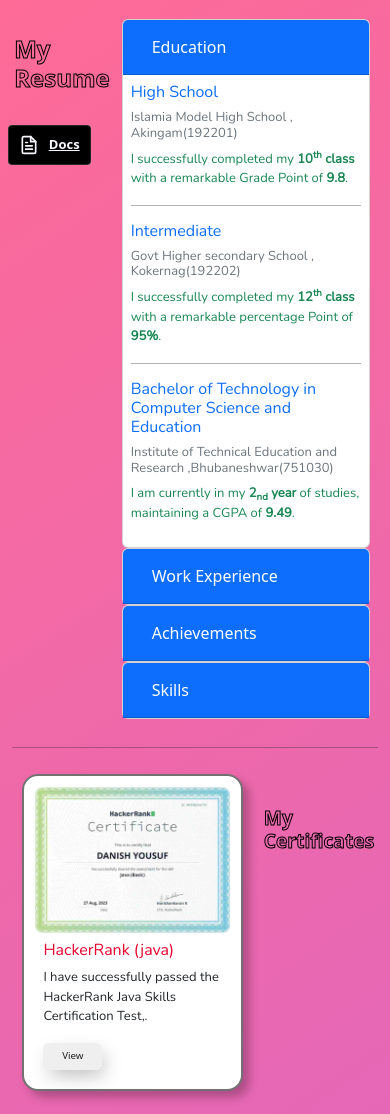
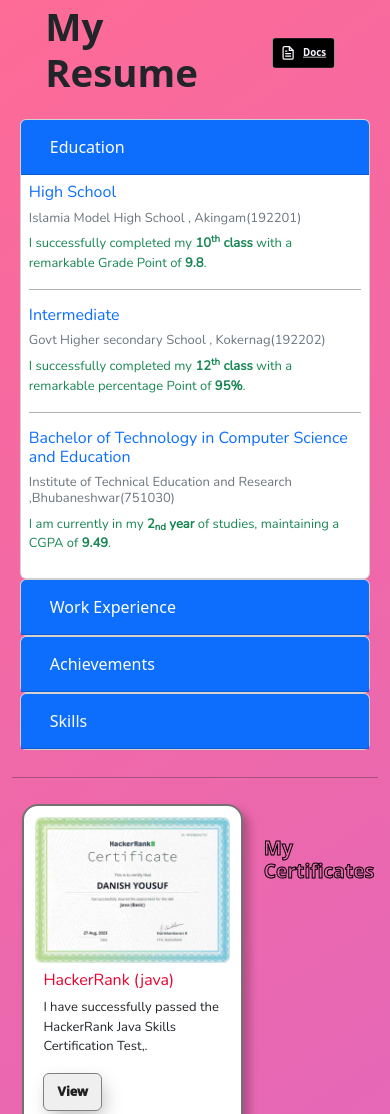
Before and after one commit to Danishyousuf19/Danish-Yousuf, a plain HTML site: page index.html in a window 390 px wide. Shown: the part 80-1194 px from the top of the page. Drawn offline with nearby package versions, Linux system fonts and the light colour scheme.

Commit message:
changed: resume

```diff
--- a/index.html
+++ b/index.html
@@ -82,12 +82,11 @@
 
     <div id="Resume_page" class="flex_page" style="overflow: hidden;">
         <div class="first">
-            <h1 class="display-4 first_first" style="font-weight: bold;">My Resume
+            <h1 class="display-4  res" style="font-weight: bold;">My Resume
             </h1>
-
-            <a
-                href="https://docs.google.com/document/d/162K0RqON2gvJZkDRCEcDA6qN1wbXtz0y/edit?usp=drive_link&ouid=101924183694136682346&rtpof=true&sd=true"><button
-                    class="download-button">
+            <a class="dwn"
+                href="https://docs.google.com/document/d/162K0RqON2gvJZkDRCEcDA6qN1wbXtz0y/edit?usp=drive_link&ouid=101924183694136682346&rtpof=true&sd=true">
+                <button class="download-button">
                     <div class="docs"><svg class="css-i6dzq1" stroke-linejoin="round" stroke-linecap="round" fill="none"
                             stroke-width="2" stroke="currentColor" height="20" width="20" viewBox="0 0 24 24">
                             <path d="M14 2H6a2 2 0 0 0-2 2v16a2 2 0 0 0 2 2h12a2 2 0 0 0 2-2V8z"></path>
@@ -95,16 +94,17 @@
                             <line y2="13" x2="8" y1="13" x1="16"></line>
                             <line y2="17" x2="8" y1="17" x1="16"></line>
                             <polyline points="10 9 9 9 8 9"></polyline>
-                        </svg> <span style="color: ghostwhite;text-decoration: underline;">Docs</span></div>
+                        </svg> <span style="color: ghostwhite;text-decoration: underline;">Docs</span>
+                    </div>
                     <div class="download">
-                        <svg class="css-i6dzq1"  stroke-linejoin="round" stroke-linecap="round" fill="none"
+                        <svg class="css-i6dzq1" stroke-linejoin="round" stroke-linecap="round" fill="none"
                             stroke-width="2" stroke="currentColor" height="24" width="24" viewBox="0 0 24 24">
                             <path d="M21 15v4a2 2 0 0 1-2 2H5a2 2 0 0 1-2-2v-4"></path>
                             <polyline points="7 10 12 15 17 10"></polyline>
                             <line y2="3" x2="12" y1="15" x1="12"></line>
                         </svg>
                     </div>
-
+                </button>
             </a>
         </div>
 
--- a/style.css
+++ b/style.css
@@ -49,7 +49,12 @@ body {
     flex-direction: row;
     justify-content: space-evenly;
     justify-content: space-around;
+    flex-wrap: wrap;
     padding: 5% 0;
+}
+.first{
+    display: flex;
+   flex-direction: column;
 }
 
 .flex_page2 {
@@ -83,7 +88,6 @@ body {
     color: transparent;
     transition: all .15s ease-in;
     text-shadow: 1px 1px 2px solid;
-
 }
 
 .first_first:hover {
@@ -173,18 +177,19 @@ textarea {
 
 .button-down {
     width: 33%;
-    border: unset;
-    /* border-radius: 15px; */
+    border: 1px solid  gray;
     color: #212121;
     z-index: 1;
     background: #e0e0e082;
     position: relative;
     font-weight: 1000;
     font-size: 1rem;
+    height: 2.4rem;
     -webkit-box-shadow: 4px 8px 19px -3px rgba(0, 0, 0, 0.27);
     box-shadow: 4px 8px 19px -3px rgba(0, 0, 0, 0.27);
     transition: all 250ms;
     overflow: hidden;
+
 }
 
 .button-down::before {
@@ -194,7 +199,6 @@ textarea {
     left: 0;
     height: 100%;
     width: 0;
-    /* border-radius: 15px; */
     background-color: #212121;
     z-index: -1;
     -webkit-box-shadow: 4px 8px 19px -3px rgba(0, 0, 0, 0.27);
@@ -204,6 +208,7 @@ textarea {
 
 .button-down:hover {
     color: #e8e8e8;
+    border-color: #000;
 }
 
 .button-down:hover::before {
@@ -568,7 +573,7 @@ svg{
 }
 
 .download-button:hover {
-    box-shadow: rgba(0, 0, 0, 0.25) 0px 54px 55px, rgba(0, 0, 0, 0.12) 0px -12px 30px, rgba(0, 0, 0, 0.12) 0px 4px 6px, rgba(0, 0, 0, 0.17) 0px 12px 13px, rgba(0, 0, 0, 0.09) 0px -3px 5px;
+    box-shadow: rgba(0, 0, 0, 0.09) 0px 54px 55px, rgba(0, 0, 0, 0.096) 0px -12px 30px, rgba(0, 0, 0, 0.12) 0px 4px 6px, rgba(0, 0, 0, 0.063) 0px 12px 13px, rgba(0, 0, 0, 0.041) 0px -3px 5px;
 }
 
 .download {
@@ -730,9 +735,10 @@ svg{
     }
 
     .button-down {
-        padding: 0.4rem;
-        font-weight: normal;
-        font-size: .61rem;
+        padding:.5rem 0.4rem;
+        font-size: .8rem;
+        font: weight 700 ;
+
     }
 
     .sml {
@@ -792,10 +798,27 @@ svg{
         font-size: x-large;
         -webkit-text-stroke: 1px black;
         color: transparent;
+    }
+    .res{
+        margin-left: 0;
+        font-size: 2.4rem;
+        /* -webkit-text-stroke: none;  */
+        /* color: transparent;  */
+    }
+
+    .first{
+        flex-direction: row;
+        width: 80%;
+        justify-content: space-around;
+        align-items: center;
 
     }
-
-
+    .dwn{
+scale: .75;
+    }
+    .download{
+        scale: .8;
+    }
     .first_sec {
         font-size: small;
         margin-left: .4rem;
```
